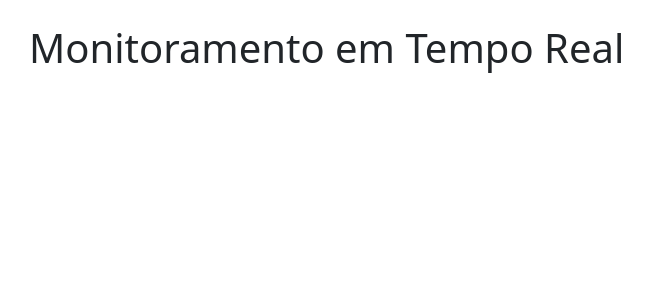
After one commit to leo0liv/ProjetoTransportePublico, a PHP site: page /page_inicial.php in a window 1280 px wide. The commit adds this page. Shown: the top 300 px of the page, without its empty margins (53-705 px from the left). Run offline with PHP 8.4, Linux system fonts and the light colour scheme; some libraries are stand-ins or nearby versions.

Commit message:
modified:   src/menu.php 	new file:   src/page_inicial.php

```diff
--- a/src/menu.php
+++ b/src/menu.php
@@ -31,13 +31,13 @@
           <div class="collapse navbar-collapse" id="navbarSupportedContent">
             <ul class="navbar-nav mx-auto">
               <li class="nav-item">
-                <a class="nav-link active" aria-current="page" href="#">Mapa</a>
+                <a class="nav-link active" aria-current="page" href="#"><i class="bi bi-geo-alt"></i>&nbsp;Mapa</a>
               </li>
               <li class="nav-item">
-                <a class="nav-link" href="#">Linhas</a>
+                <a class="nav-link" href="#"><i class="bi bi-signpost-2"></i>&nbsp;Linhas</a>
               </li>
               <li class="nav-item">
-                <a class="nav-link" href="#">Previsões</a>
+                <a class="nav-link" href="#"><i class="bi bi-clock"></i>&nbsp;Previsões</a>
               </li>
             </ul>
             <div class="d-flex">
--- /dev/null
+++ b/src/page_inicial.php
@@ -0,0 +1,31 @@
+<!DOCTYPE html>
+<html lang="pt-br">
+<head>
+    <meta charset="UTF-8">
+    <meta name="viewport" content="width=device-width, initial-scale=1.0">
+    <title>Pagina Inicial</title>
+
+    <!-- CSS específico -->
+    <link rel="stylesheet" href="../css/meu_estilo.css">
+
+    <!-- Fonte local -->
+    <link rel="stylesheet" href="../css/fonts.css">
+
+    <!-- Bootstrap CSS -->
+    <link rel="stylesheet" href="../css/bootstrap.css">
+
+    <!-- Bootstrap Icons -->
+    <link rel="stylesheet" href="../css/bootstrap-icons.css">
+</head>
+<body>
+    <main class="container py-4">
+        <h1 class="mb-4">
+            <i class="bi bi-speedometer2"></i> Monitoramento em Tempo Real
+        </h1>
+    </main>
+
+
+    <!-- Bootstrap JS -->
+    <script src="js/bootstrap.bundle.min.js"></script>
+</body>
+</html>
```
